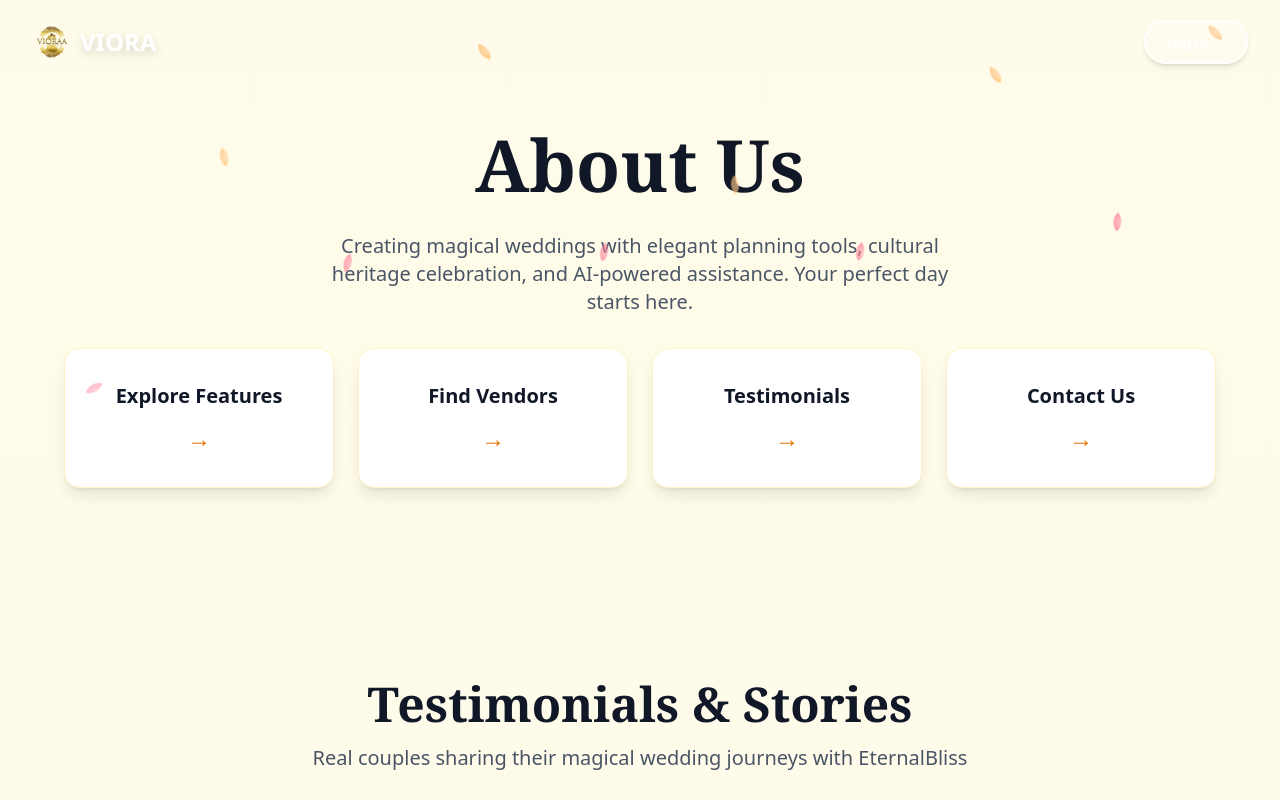
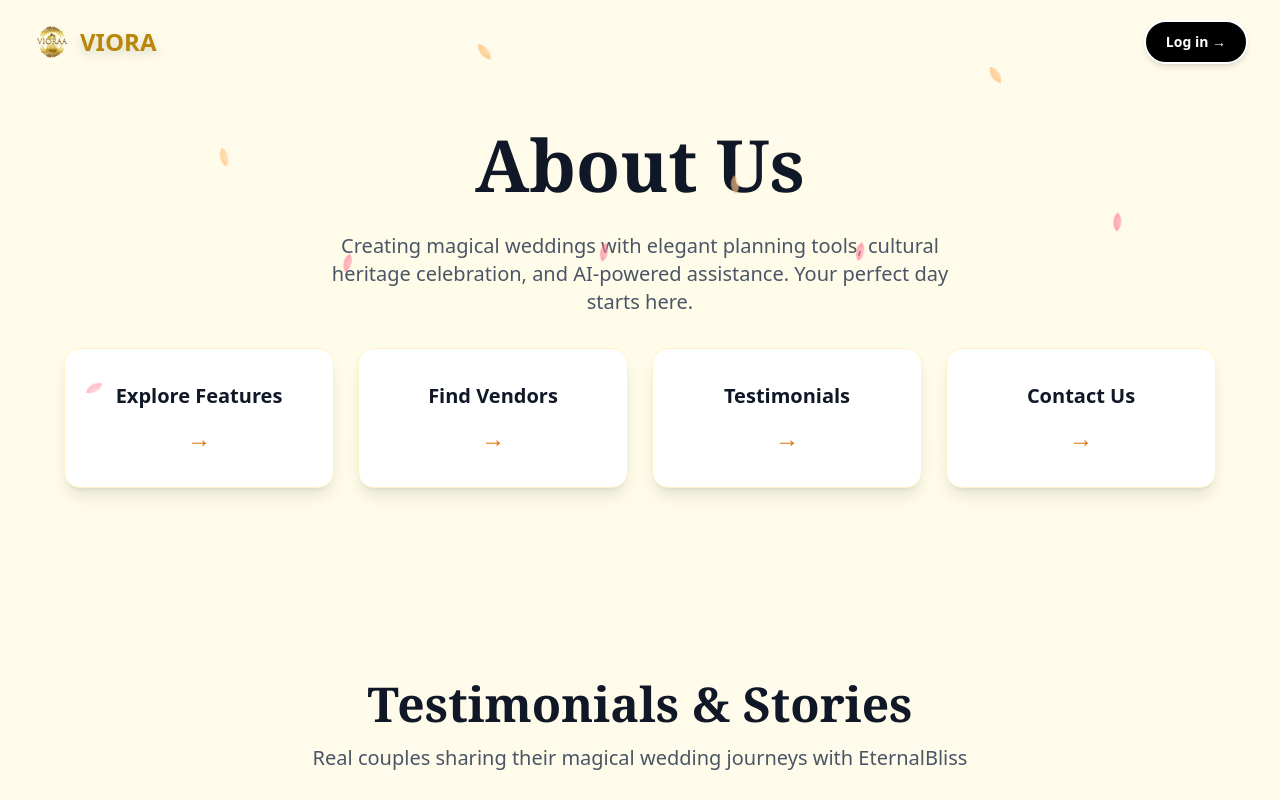
Before and after one commit to chaniru05/vite-viora, a React (Vite) app: page / in a window 1280 px wide. Shown: the top 800 px of the page. Built offline with nearby package versions, Linux system fonts and the light colour scheme.

Commit message:
nav and foot Updated to visible

```diff
--- a/src/components/footer.jsx
+++ b/src/components/footer.jsx
@@ -2,7 +2,7 @@ import React, { useState } from 'react';
 
 const ComponentName = () => {
     return (
-        <section className="py-10 bg-gray-50 sm:pt-16 lg:pt-24">
+        <section className="py-10 bg-amber-100 sm:pt-16 lg:pt-24">
     <div className="px-4 mx-auto sm:px-6 lg:px-8 max-w-7xl">
         <div className="grid grid-cols-2 md:col-span-3 lg:grid-cols-6 gap-y-16 gap-x-12">
             <div className="col-span-2 md:col-span-3 lg:col-span-2 lg:pr-8">
--- a/src/components/nav.jsx
+++ b/src/components/nav.jsx
@@ -86,7 +86,7 @@ export default function WeddingNavbar() {
             />
             <span
               className={`font-dancing text-2xl font-semibold transition-colors duration-500 ${
-                scrolled ? 'text-gold-900' : 'text-white drop-shadow-lg'
+                scrolled ? 'text-gold-900' : 'text-gold-900 drop-shadow-lg'
               } hover:text-gold`}
             >
               VIORA
@@ -125,7 +125,7 @@ export default function WeddingNavbar() {
                 relative px-3 py-2 rounded-lg font-medium transition-all duration-500 ease-out
                 transform hover:scale-105 hover:shadow-lg focus:outline-none focus:ring-2 focus:ring-gold
                 // Color based on scroll
-                ${scrolled ? 'text-gray-800' : 'text-white drop-shadow-md'}
+                ${scrolled ? 'text-gray-800' : 'text-gray-800 drop-shadow-md'}
                 // Hover Effects: Color and background
                 hover:bg-gold/20 hover:text-black
                 // Active State: Enhanced visual feedback
@@ -150,7 +150,7 @@ export default function WeddingNavbar() {
               hover:shadow-[0_0_25px_rgba(255,215,0,0.8)] focus:outline-none focus:ring-4 focus:ring-gold/50
               ${scrolled
                 ? 'bg-black text-white hover:bg-gray-800'
-                : 'bg-white/20 text-white hover:bg-gold hover:text-black border-2 border-gold/50'
+                : 'bg-black text-white hover:bg-gold hover:text-white border-2 border-gold/50'
               }
             `}
           >
```
